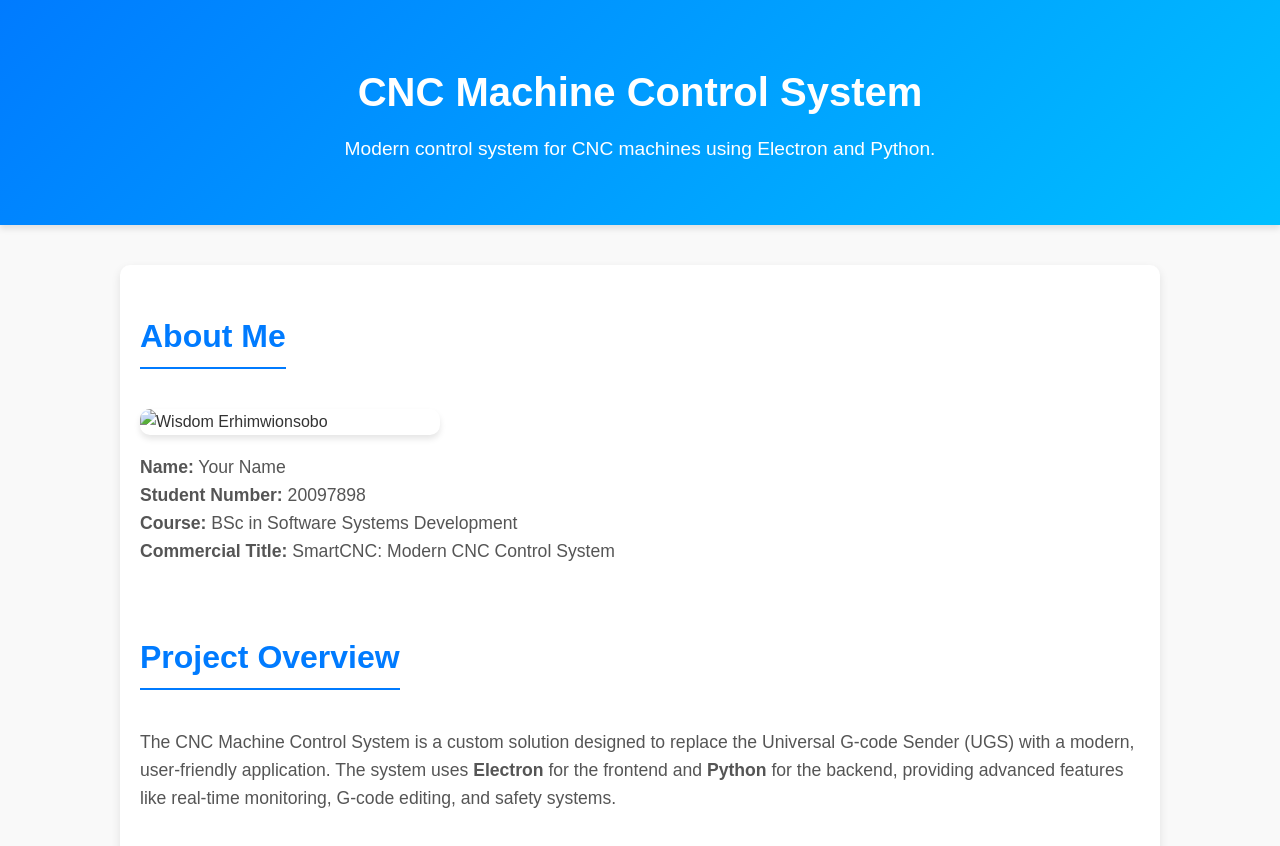
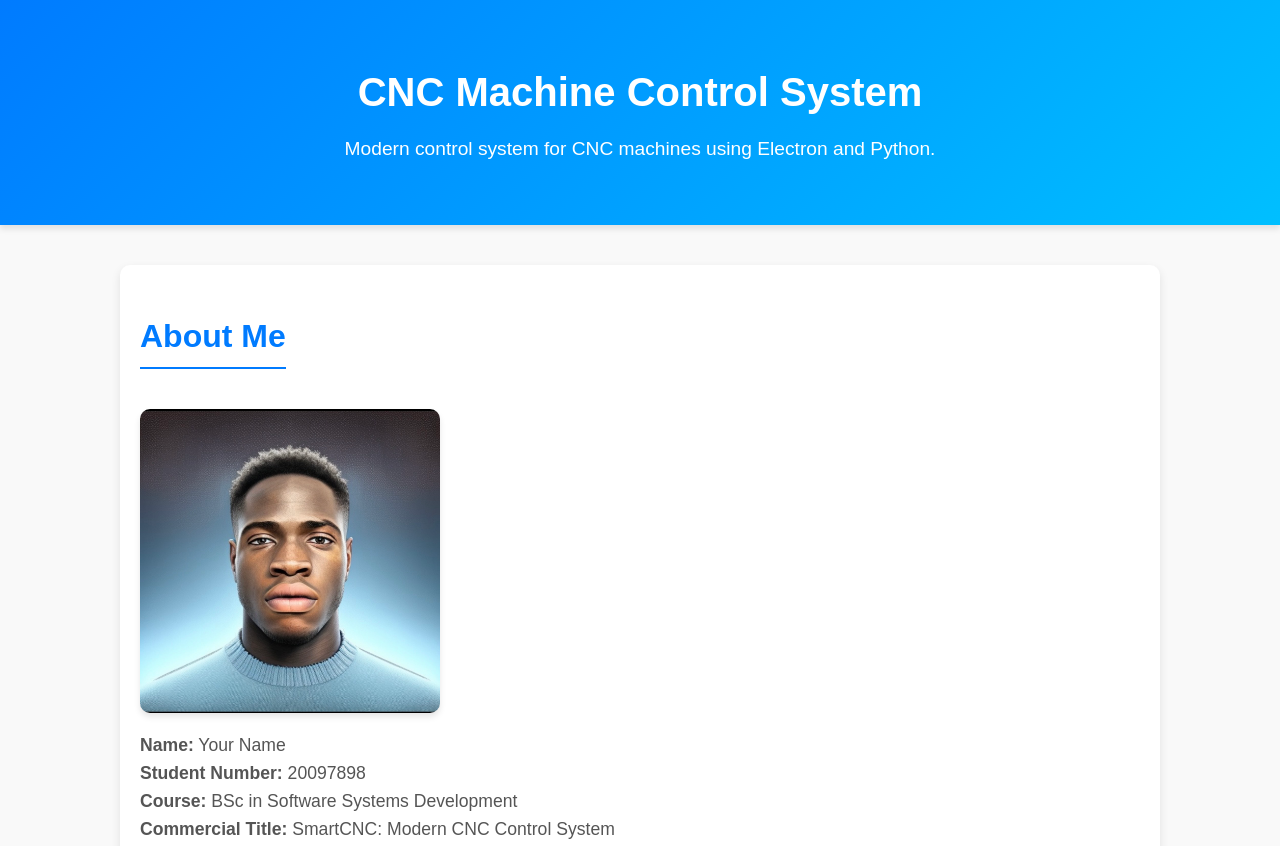
Before and after one commit to Wisdomerh/wisdomerh.github.io, a plain HTML site: page index.html in a window 1280 px wide. Shown: the top 846 px of the page. Drawn offline with Linux system fonts and the light colour scheme.

Commit message:
add image

```diff
--- a/index.html
+++ b/index.html
@@ -134,7 +134,7 @@
     <div class="section">
       <h2>About Me</h2>
       <div class="image-grid">
-        <img src="your-photo.jpg" alt="Wisdom Erhimwionsobo">
+        <img src="wisdomerh.jpeg" alt="Wisdom Erhimwionsobo">
       </div>
       <p>
         <strong>Name:</strong> Your Name<br>
```
Also changed, not shown: wisdomerh.jpeg (added).
